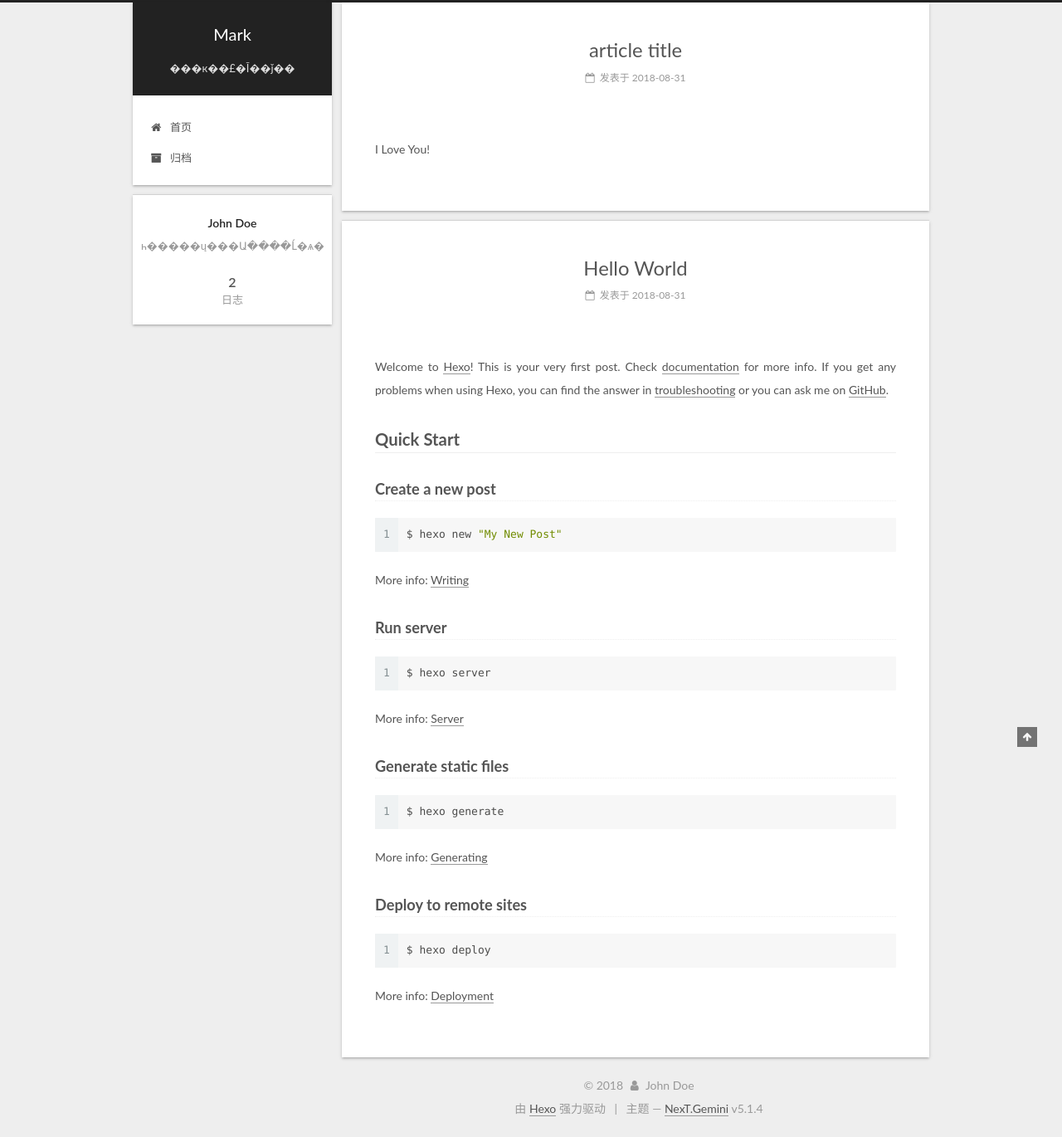
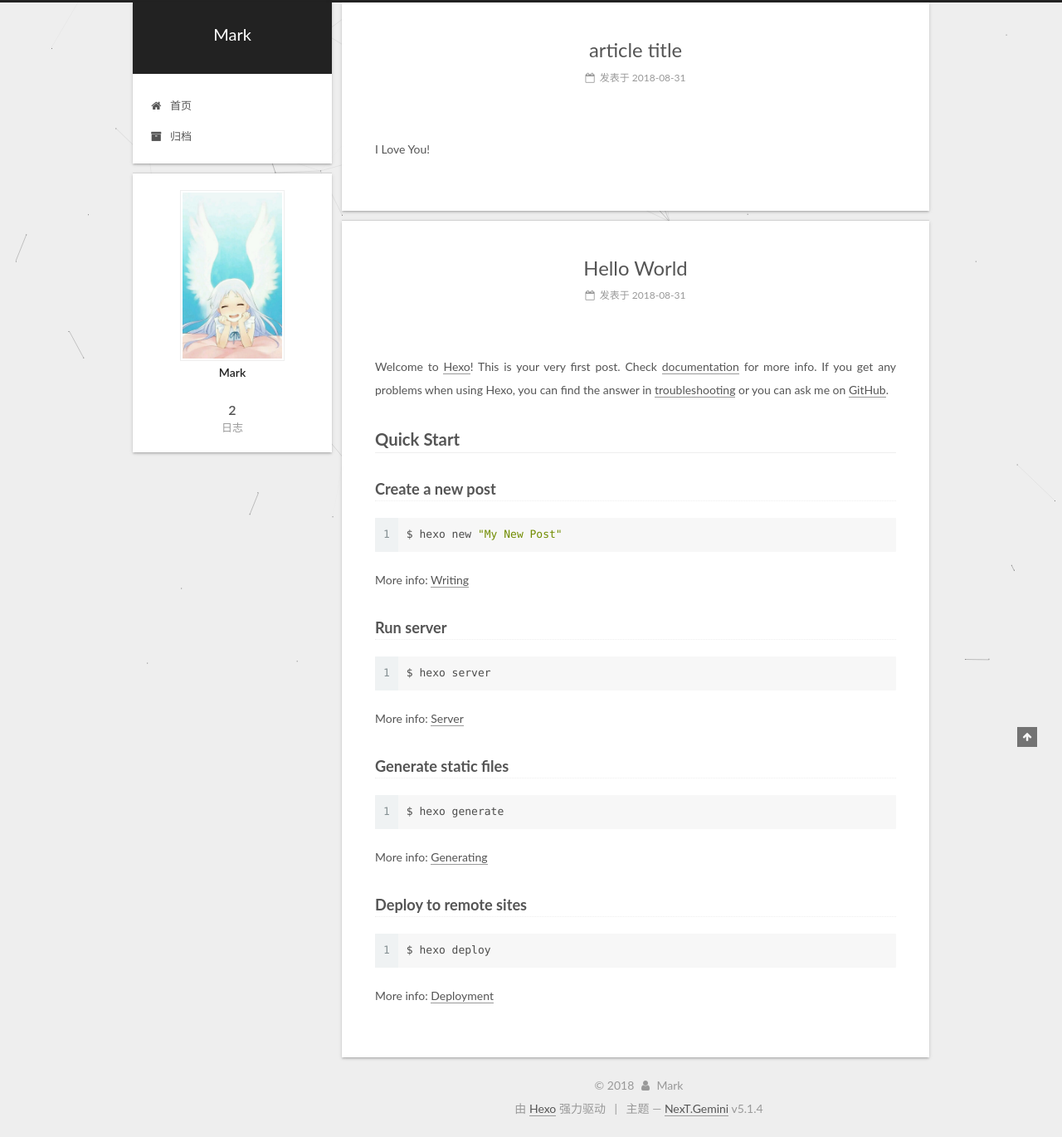
Before and after one commit to Markmxm/Markmxm.github.io, a plain HTML site: page index.html in a window 1280 px wide. Shown: the whole page at 83% size. Drawn offline with Linux system fonts and the light colour scheme.

Commit message:
Site updated: 2018-08-31 17:01:36

```diff
--- a/2018/08/31/article-title/index.html
+++ b/2018/08/31/article-title/index.html
@@ -160,7 +160,7 @@
       </a>
     </div>
 
-        <p class="site-subtitle">���к��£�Ī��ǰ��</p>
+        <p class="site-subtitle"></p>
 
   </div>
 
@@ -235,9 +235,9 @@
     <link itemprop="mainEntityOfPage" href="http://yoursite.com/2018/08/31/article-title/">
 
     <span hidden itemprop="author" itemscope itemtype="http://schema.org/Person">
-      <meta itemprop="name" content="John Doe">
+      <meta itemprop="name" content="Mark">
       <meta itemprop="description" content="">
-      <meta itemprop="image" content="/images/avatar.gif">
+      <meta itemprop="image" content="/uploads/mianma.jpg">
     </span>
 
     <span hidden itemprop="publisher" itemscope itemtype="http://schema.org/Organization">
@@ -389,8 +389,12 @@
         <div class="site-overview">
           <div class="site-author motion-element" itemprop="author" itemscope itemtype="http://schema.org/Person">
 
-              <p class="site-author-name" itemprop="name">John Doe</p>
-              <p class="site-description motion-element" itemprop="description">һ�����ų���Ա����Ĺ�ѧ����ѧ��</p>
+              <img class="site-author-image" itemprop="image"
+                src="/uploads/mianma.jpg"
+                alt="Mark" />
+
+              <p class="site-author-name" itemprop="name">Mark</p>
+              <p class="site-description motion-element" itemprop="description"></p>
           </div>
 
           <nav class="site-state motion-element">
@@ -445,7 +449,7 @@
   <span class="with-love">
     <i class="fa fa-user"></i>
   </span>
-  <span class="author" itemprop="copyrightHolder">John Doe</span>
+  <span class="author" itemprop="copyrightHolder">Mark</span>
 
 
 </div>
@@ -518,6 +522,8 @@
 
 
 
+
+
     <script type="text/javascript" src="/lib/jquery/index.js?v=2.1.3"></script>
 
 
@@ -544,6 +550,11 @@
 
 
     <script type="text/javascript" src="/lib/fancybox/source/jquery.fancybox.pack.js?v=2.1.5"></script>
+
+
+
+
+    <script type="text/javascript" src="/lib/canvas-nest/canvas-nest.min.js"></script>
 
 
 
--- a/css/main.css
+++ b/css/main.css
@@ -1823,7 +1823,7 @@ pre .javascript .function {
   width: 4px;
   height: 4px;
   border-radius: 50%;
-  background: #e56aff;
+  background: #c28b50;
 }
 .links-of-blogroll {
   font-size: 13px;
--- a/index.html
+++ b/index.html
@@ -79,16 +79,13 @@
 
 
 
-<meta name="description" content="һ�����ų���Ա����Ĺ�ѧ����ѧ��">
 <meta property="og:type" content="website">
 <meta property="og:title" content="Mark">
 <meta property="og:url" content="http://yoursite.com/index.html">
 <meta property="og:site_name" content="Mark">
-<meta property="og:description" content="һ�����ų���Ա����Ĺ�ѧ����ѧ��">
 <meta property="og:locale" content="zh-Hans">
 <meta name="twitter:card" content="summary">
 <meta name="twitter:title" content="Mark">
-<meta name="twitter:description" content="һ�����ų���Ա����Ĺ�ѧ����ѧ��">
 
 
 
@@ -160,7 +157,7 @@
       </a>
     </div>
 
-        <p class="site-subtitle">���к��£�Ī��ǰ��</p>
+        <p class="site-subtitle"></p>
 
   </div>
 
@@ -235,9 +232,9 @@
     <link itemprop="mainEntityOfPage" href="http://yoursite.com/2018/08/31/article-title/">
 
     <span hidden itemprop="author" itemscope itemtype="http://schema.org/Person">
-      <meta itemprop="name" content="John Doe">
+      <meta itemprop="name" content="Mark">
       <meta itemprop="description" content="">
-      <meta itemprop="image" content="/images/avatar.gif">
+      <meta itemprop="image" content="/uploads/mianma.jpg">
     </span>
 
     <span hidden itemprop="publisher" itemscope itemtype="http://schema.org/Organization">
@@ -355,9 +352,9 @@
     <link itemprop="mainEntityOfPage" href="http://yoursite.com/2018/08/31/hello-world/">
 
     <span hidden itemprop="author" itemscope itemtype="http://schema.org/Person">
-      <meta itemprop="name" content="John Doe">
+      <meta itemprop="name" content="Mark">
       <meta itemprop="description" content="">
-      <meta itemprop="image" content="/images/avatar.gif">
+      <meta itemprop="image" content="/uploads/mianma.jpg">
     </span>
 
     <span hidden itemprop="publisher" itemscope itemtype="http://schema.org/Organization">
@@ -502,8 +499,12 @@
         <div class="site-overview">
           <div class="site-author motion-element" itemprop="author" itemscope itemtype="http://schema.org/Person">
 
-              <p class="site-author-name" itemprop="name">John Doe</p>
-              <p class="site-description motion-element" itemprop="description">һ�����ų���Ա����Ĺ�ѧ����ѧ��</p>
+              <img class="site-author-image" itemprop="image"
+                src="/uploads/mianma.jpg"
+                alt="Mark" />
+
+              <p class="site-author-name" itemprop="name">Mark</p>
+              <p class="site-description motion-element" itemprop="description"></p>
           </div>
 
           <nav class="site-state motion-element">
@@ -558,7 +559,7 @@
   <span class="with-love">
     <i class="fa fa-user"></i>
   </span>
-  <span class="author" itemprop="copyrightHolder">John Doe</span>
+  <span class="author" itemprop="copyrightHolder">Mark</span>
 
 
 </div>
@@ -631,6 +632,8 @@
 
 
 
+
+
     <script type="text/javascript" src="/lib/jquery/index.js?v=2.1.3"></script>
 
 
@@ -657,6 +660,11 @@
 
 
     <script type="text/javascript" src="/lib/fancybox/source/jquery.fancybox.pack.js?v=2.1.5"></script>
+
+
+
+
+    <script type="text/javascript" src="/lib/canvas-nest/canvas-nest.min.js"></script>
 
 
 
```
Also changed, not shown: 2018/08/31/hello-world/index.html (+17 -6 lines), archives/2018/08/index.html (+15 -7 lines), archives/2018/index.html (+15 -7 lines), archives/index.html (+15 -7 lines), uploads/mianma.jpg (added).
